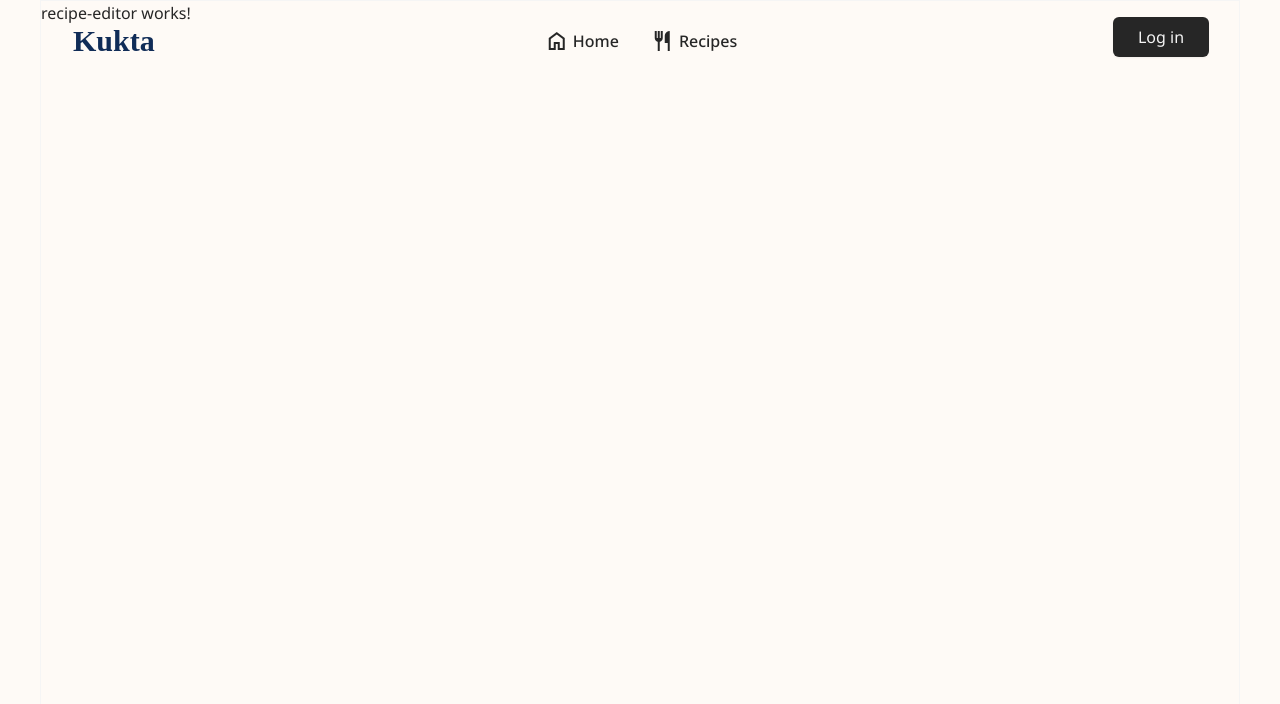
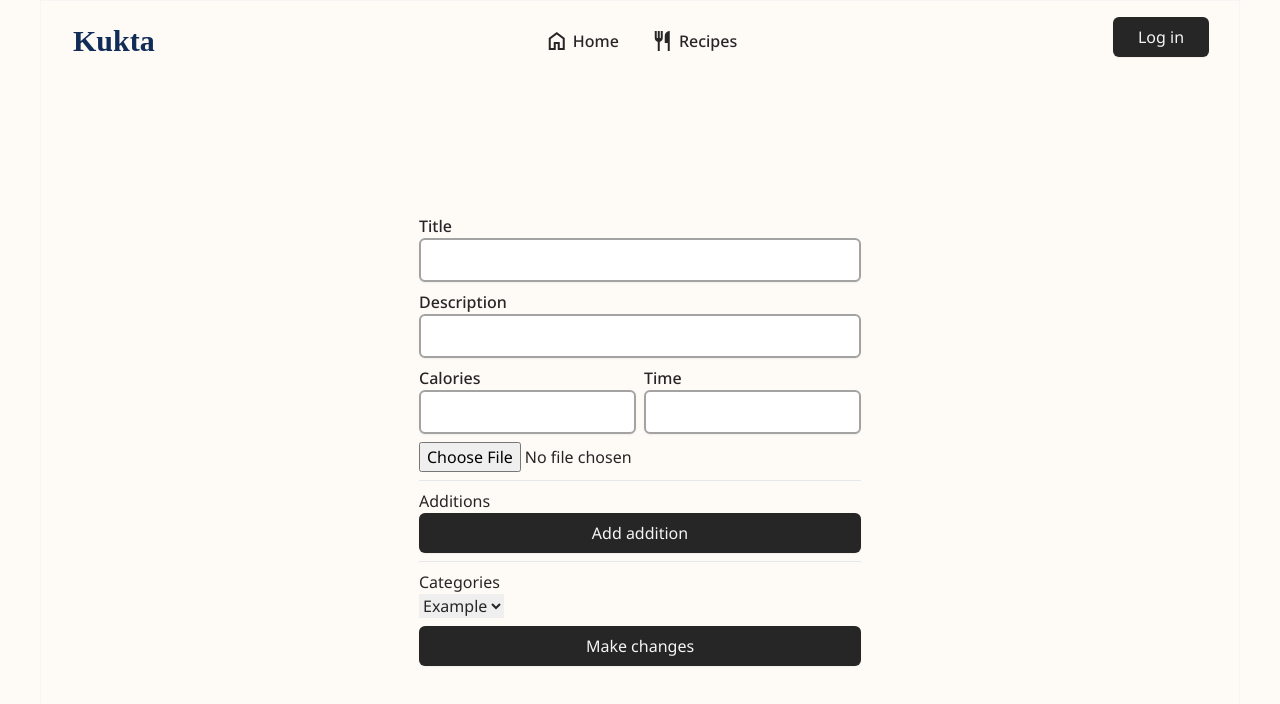
Before and after one commit to csandrisTurr/kukta, an Angular app: page /recipe-editor in a window 1280 px wide. Shown: the top 704 px of the page. Built offline with nearby package versions, Linux system fonts and the light colour scheme; a web font is replaced by a local one.

Commit message:
feat: recipe editor

```diff
--- a/src/app/routes/recipe-editor/recipe-editor.component.html
+++ b/src/app/routes/recipe-editor/recipe-editor.component.html
@@ -1 +1,34 @@
-<p>recipe-editor works!</p>
+<div class="pt-20 h-full">
+    <div class="flex items-center justify-center h-full">
+        <div class="flex flex-col gap-2">
+            <app-input [formControl]="title" name="title" title="Title"></app-input>
+            <app-input [formControl]="desc" name="title" title="Description"></app-input>
+            <div class="flex gap-2">
+                <app-input [formControl]="calories" name="title" title="Calories"></app-input>
+                <app-input [formControl]="time" name="title" title="Time"></app-input>
+            </div>
+            <input type="file" name="img" id="img">
+            <hr>
+            <div>
+                Additions
+                <div class="flex flex-col">
+                    @for (addition of additions | keyvalue; track addition.key) {
+                        <span class="flex justify-between">
+                            <input type="text" [name]="addition.key" [id]="addition.key" [textContent]="addition.value" (input)="changeAddition(addition.key, $event)">
+                            <app-icon name="close" (click)="deleteAddition(addition.key)"></app-icon>
+                        </span>
+                    }
+                </div>
+                <app-button text="Add addition" (click)="addAddition()" />
+            </div>
+            <hr>
+            <div>
+                Categories <br>
+                <select name="" id="">
+                    <option value="">Example</option>
+                </select>
+            </div>
+            <app-button text="Make changes" />
+        </div>
+    </div>
+</div>
--- a/src/app/routes/recipe-editor/recipe-editor.component.ts
+++ b/src/app/routes/recipe-editor/recipe-editor.component.ts
@@ -1,12 +1,34 @@
 import { Component } from '@angular/core';
+import { InputComponent } from '../../components/input/input.component';
+import { FormControl } from '@angular/forms';
+import { ButtonComponent } from '../../components/button/button.component';
+import { KeyValuePipe } from '@angular/common';
+import { IconComponent } from '../../components/icon/icon.component';
 
 @Component({
   selector: 'app-recipe-editor',
   standalone: true,
-  imports: [],
+  imports: [InputComponent, ButtonComponent, KeyValuePipe, IconComponent],
   templateUrl: './recipe-editor.component.html',
   styleUrl: './recipe-editor.component.scss'
 })
 export class RecipeEditorComponent {
+  additions = {};
+  title = new FormControl('');
+  desc = new FormControl('');
+  calories = new FormControl('');
+  time = new FormControl('');
+  img = new FormControl('');
 
+  addAddition() {
+    this.additions[(Math.random()*10).toString()] = '';
+  }
+
+  deleteAddition(key: string) {
+    delete this.additions[key];
+  }
+
+  changeAddition(key: string, event: any) {
+    this.additions[key] = event.target.value;
+  }
 }
```
